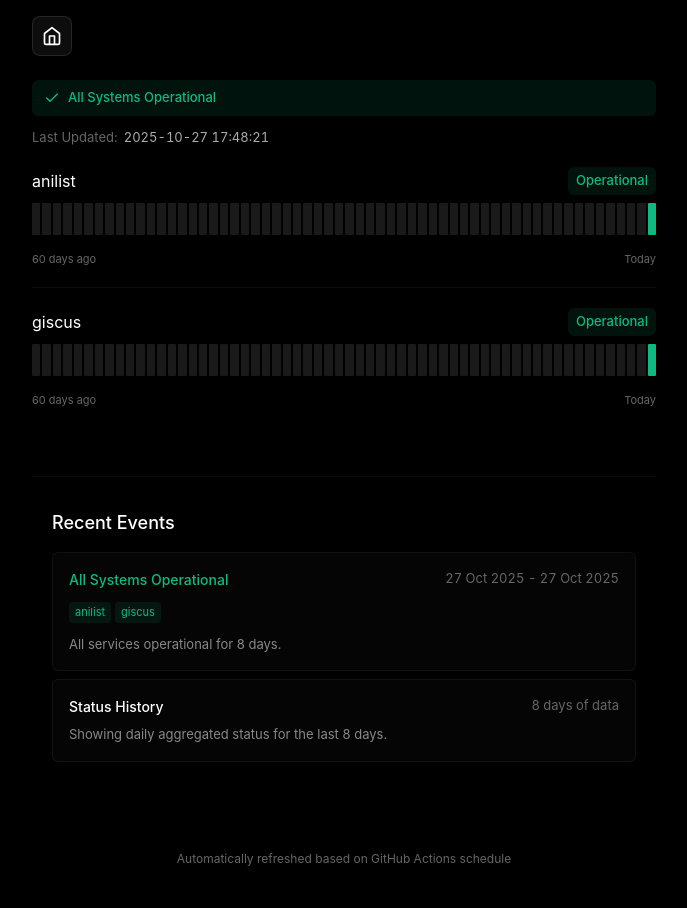
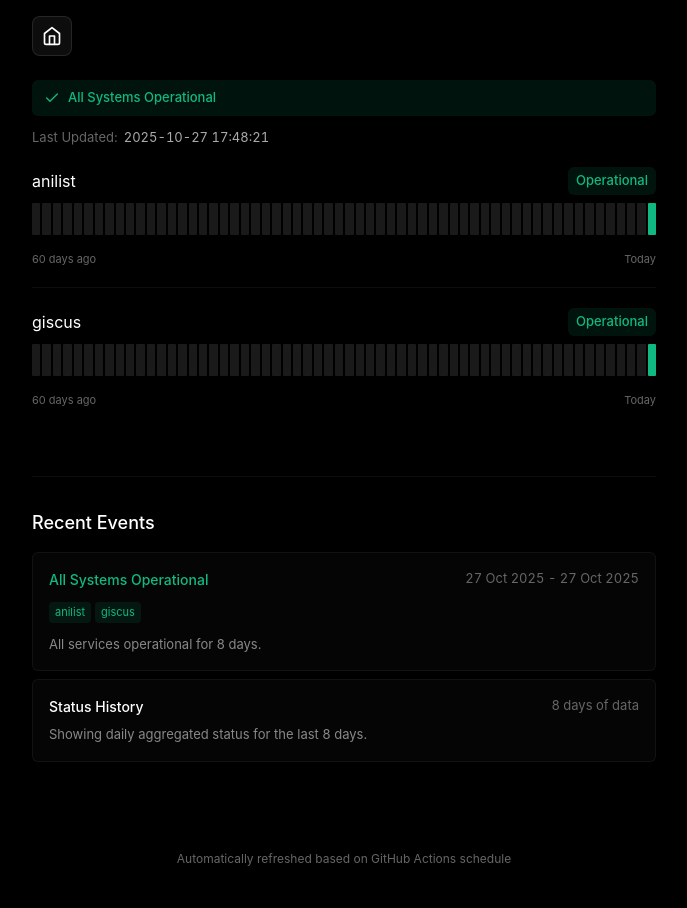
Before and after one commit to lhmchyd/HonMaku-Status, a plain HTML site: page index.html in a window 1280 px wide. Shown: the whole page, without its empty margins (296-983 px from the left). Drawn offline with Linux system fonts and the light colour scheme.

Commit message:
Add files via upload

```diff
--- a/src/css/style.css
+++ b/src/css/style.css
@@ -313,7 +313,7 @@
 
 .history-section {
     margin: 48px 0 0 0;
-    padding: 32px 20px;
+    padding: 32px 0;
     border-top: 1px solid rgba(255, 255, 255, 0.05);
 }
 
```
